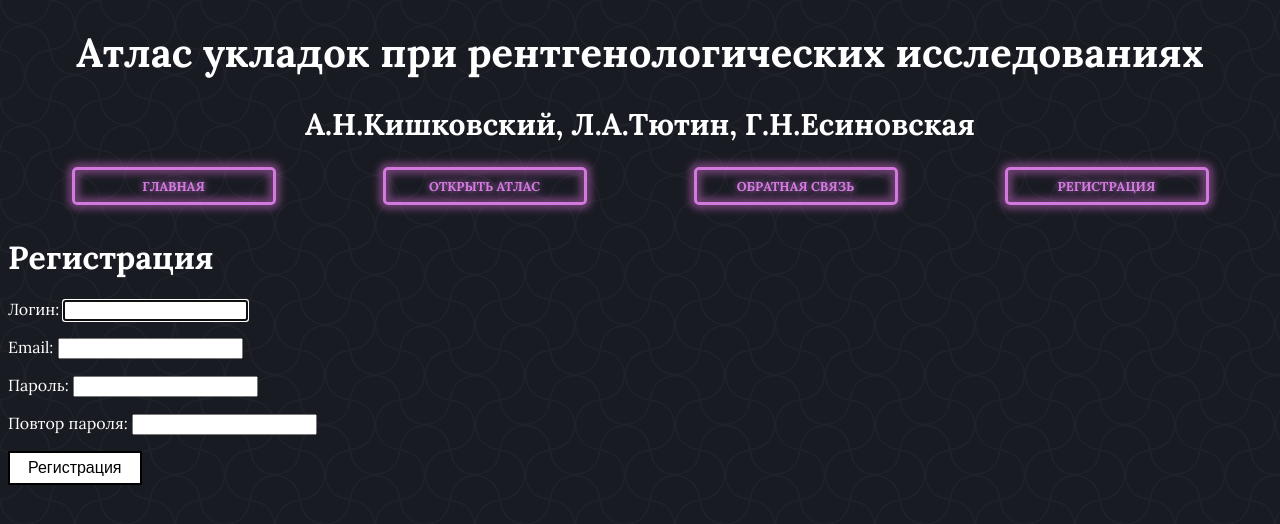
After one commit to lobster2nd/X-Ray_atlas_Django, a Django app: page /register/ in a window 1280 px wide. The commit adds this page. Shown: the top 524 px of the page. Run offline with Django 4.2, Linux system fonts and the light colour scheme; data that the repository does not hold is empty.

Commit message:
registration added

```diff
--- a/examinations/forms.py
+++ b/examinations/forms.py
@@ -1,5 +1,7 @@
 from django import forms
+from django.contrib.auth.forms import UserCreationForm
 from django.core.exceptions import ValidationError
+from django.contrib.auth.models import User
 
 from .models import *
 
@@ -22,3 +24,14 @@ class AddExamForm(forms.ModelForm):
         if len(title) > 200:
             raise ValidationError('Длина превышает 200 символов')
         return title
+
+
+class RegisterUserForm(UserCreationForm):
+    username = forms.CharField(label='Логин', widget=forms.TextInput())
+    email = forms.EmailField(label='Email', widget=forms.EmailInput())
+    password1 = forms.CharField(label='Пароль', widget=forms.PasswordInput())
+    password2 = forms.CharField(label='Повтор пароля', widget=forms.PasswordInput())
+
+    class Meta:
+        model = User
+        fields = ('username', 'email', 'password1', 'password2')
--- a/examinations/templates/examinations/addpage.html
+++ b/examinations/templates/examinations/addpage.html
@@ -1,11 +1,11 @@
 {% extends 'examinations/base.html' %}
 
 {% block content %}
+<h1>{{title}}</h1>
 <form action="{% url 'addpage' %}" method="post" enctype="multipart/form-data">
     {% csrf_token %}
 
     <div class="form_error">{{ form.non_field_errors }}</div>
-    <div class="title"><h2>Добавление исследования</h2></div>
 
     {% for f in form %}
         <p><label class="form-label" for="{{ f.id_for_label }}">{{ f.label }}: </label>{{ f }}</p>
--- a/examinations/templates/examinations/base.html
+++ b/examinations/templates/examinations/base.html
@@ -18,6 +18,7 @@
     {% for m in menu %}
         <a class="rainbow-button" href="{% url m.url_name %}">{{m.title}}</a>
     {% endfor %}
+        <a class="rainbow-button" href="{% url 'register' %}">Регистрация</a>
 </div>
 <div class="buttonContainer">
     {% for c in cats %}
--- /dev/null
+++ b/examinations/templates/examinations/register.html
@@ -0,0 +1,14 @@
+{% extends 'examinations/base.html' %}
+
+{% block content %}
+<h1>{{title}}</h1>
+
+<form method="post">
+  {% csrf_token %}
+  {% for f in form %}
+    <p><label class="form-label" for="{{ f.id_for_label }}">{{ f.label }}: {{f}}</label> </p>
+    <div class="form-error">{{ f.errors }}</div>
+  {% endfor %}
+  <button type="submit">Регистрация</button>
+</form>
+{% endblock %}
--- a/examinations/urls.py
+++ b/examinations/urls.py
@@ -8,6 +8,7 @@ urlpatterns = [
     path('addpage/', AddPage.as_view(), name='addpage'),
     path('contact/', contact, name='contact'),
     path('login/', login, name='login'),
+    path('register/', RegisterUser.as_view(), name='register'),
     path('exam/<slug:exam_slug>/', ShowExam.as_view(), name='exam'),
     path('category/<slug:cat_slug>/', ExaminationsCategory.as_view(), name='category')
 ]
--- a/examinations/utils.py
+++ b/examinations/utils.py
@@ -4,7 +4,6 @@ menu = [{'title': 'Главная', 'url_name': 'home'},
         {'title': 'Открыть атлас', 'url_name': 'atlas'},
         {'title': 'Добавить статью', 'url_name': 'addpage'},
         {'title': 'Обратная связь', 'url_name': 'contact'},
-        {'title': 'Войти', 'url_name': 'login'}
     ]
 
 
--- a/examinations/views.py
+++ b/examinations/views.py
@@ -6,7 +6,7 @@ from django.contrib.auth.mixins import LoginRequiredMixin
 from django.core.paginator import Paginator
 
 from .models import *
-from .forms import AddExamForm
+from .forms import AddExamForm, RegisterUserForm
 from .utils import *
 
 
@@ -64,6 +64,17 @@ class AddPage(LoginRequiredMixin, DataMixin, CreateView):
         return dict(list(context.items()) + list(c_def.items()))
 
 
+class RegisterUser(DataMixin, CreateView):
+    form_class = RegisterUserForm
+    template_name = 'examinations/register.html'
+    success_url = reverse_lazy('login')
+
+    def get_context_data(self, **kwargs):
+        context = super().get_context_data(**kwargs)
+        c_def = self.get_user_context(title='Регистрация')
+        return dict(list(context.items()) + list(c_def.items()))
+
+
 def atlas(request):
     return HttpResponse("page for atlas")
 
```
